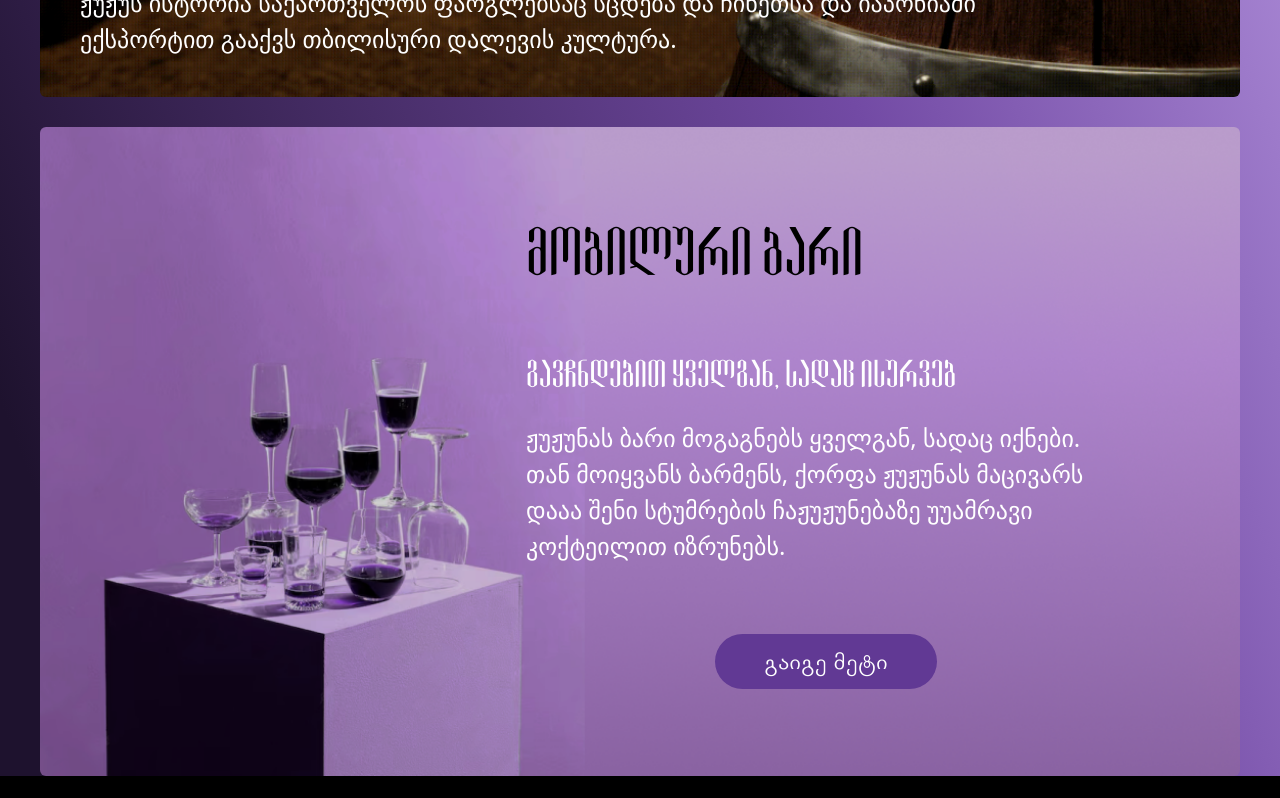
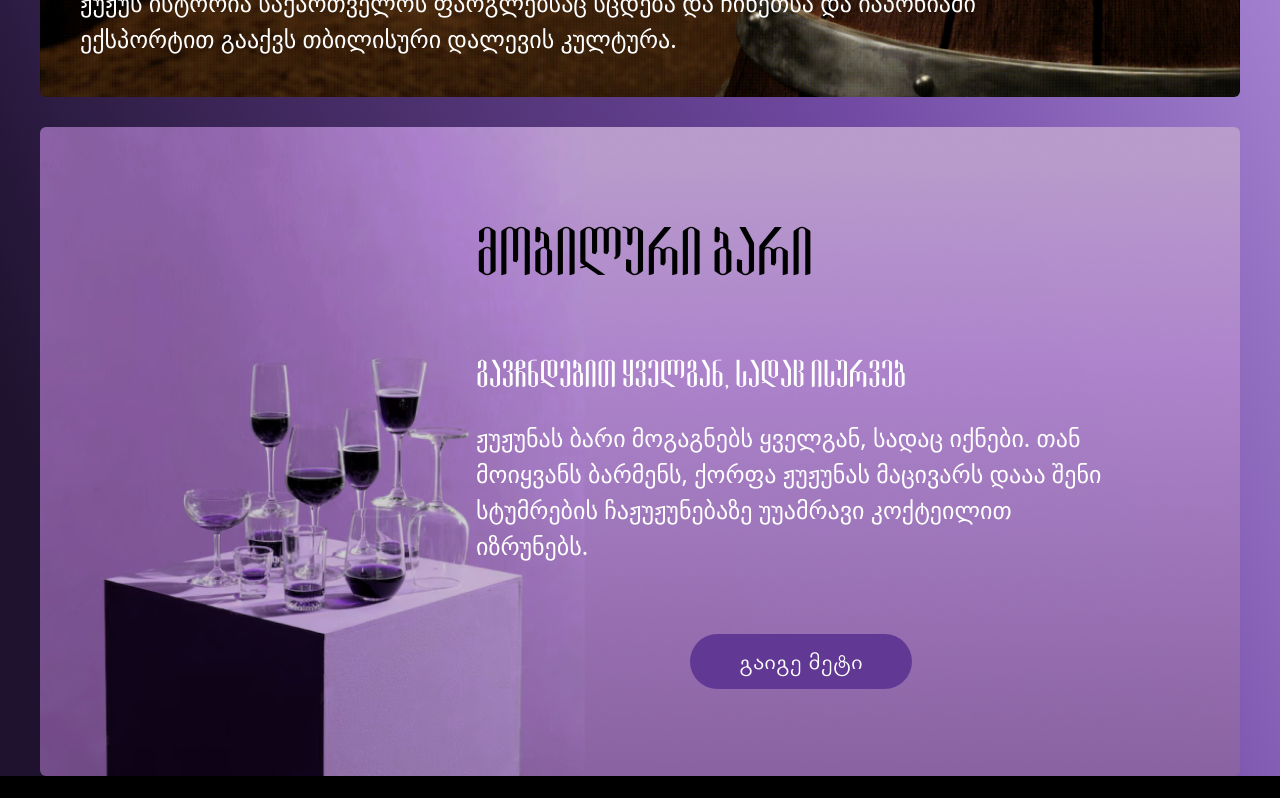
Before and after one commit to linesquad/jujuna, a React (Vite) app: page / in a window 1280 px wide. Shown: the part 1360-2158 px from the top of the page. Built offline with nearby package versions, Linux system fonts and the light colour scheme.

Commit message:
feat: use reusable component and add reusable styles in herocontent

```diff
--- a/src/components/landingComponents/HeroContent.jsx
+++ b/src/components/landingComponents/HeroContent.jsx
@@ -1,27 +1,24 @@
 function HeroContent({
+  containerStyle = "flex flex-col gap-[24px] max-w-[371px] md:max-w-[400px] lg:max-w-[650px]",
   title = "",
+  titleStyle = "text-color-primary text-[48px] font-tommaso lg:text-[72px]",
   heading = "",
+  headingStyle = "text-color-primary/60 text-[36px] font-tommaso lg:text-[48px] lg:max-w-[553px]",
   desktopDescription = "",
   description = [],
+  descriptionStyle = "text-color-primary text-[16px] lg:text-[24px] lg:w-[928px]",
 }) {
   return (
-    <div className="flex flex-col gap-[24px] max-w-[371px] md:max-w-[400px] lg:max-w-[650px]">
-      <h2 className="text-color-primary text-[48px] font-tommaso lg:text-[72px]">
-        {title}
-      </h2>
-      <p className="text-color-primary/60 text-[36px] font-tommaso lg:text-[48px] lg:max-w-[553px]">
-        {heading}
-      </p>
+    <div className={containerStyle}>
+      <h2 className={titleStyle}>{title}</h2>
+      <p className={headingStyle}>{heading}</p>
       <p className="hidden md:block text-color-primary text-[20px] lg:text-[24px]">
         {desktopDescription}
       </p>
       <div className="flex flex-col gap-[20px]">
         {description?.map((item, index) => {
           return (
-            <p
-              className="text-color-primary text-[16px] lg:text-[24px] lg:w-[928px]"
-              key={index}
-            >
+            <p className={descriptionStyle} key={index}>
               {item.paragraph}
             </p>
           );
--- a/src/components/landingComponents/MobileBar.jsx
+++ b/src/components/landingComponents/MobileBar.jsx
@@ -1,23 +1,26 @@
 import Button from "../Button";
 import Wrapper from "../Wrapper";
+import HeroContent from "./HeroContent";
 
 function MobileBar() {
   return (
     <Wrapper>
-      <div className="bg-[url('/images/banner2.png')] bg-no-repeat bg-cover pt-[12px] pr-[12px] pb-[16px] md:pt-[30px] md:pr-[30px] md:pb-[40px] lg:pt-[80px] lg:pr-[114px] lg:pb-[87px] flex justify-end rounded-md">
-        {/* aq gamoiyene herocontent komponenti */}
-        <div className="w-[305px] md:w-[450px] lg:w-[600px] flex flex-col">
-          <h2 className="text-[32px] lg:text-[60px] text-color-black font-tommaso">
-            მობილური ბარი
-          </h2>
-          <h3 className="text-[24px] lg:text-[34px] lg:mt-[52px] text-color-primary font-tommaso">
-            გავჩნდებით ყველგან, სადაც ისურვებ
-          </h3>
-          <p className="text-[16px] lg:text-[24px] text-color-primary mt-[20px]">
-            ჟუჟუნას ბარი მოგაგნებს ყველგან, სადაც იქნები. თან მოიყვანს ბარმენს,
-            ქორფა ჟუჟუნას მაცივარს დააა შენი სტუმრების ჩაჟუჟუნებაზე უუამრავი
-            კოქტეილით იზრუნებს.
-          </p>
+      <div className="bg-[url('/images/banner2.png')] bg-no-repeat bg-cover pt-[12px] pl-[10px] pr-[12px] pb-[16px] md:pt-[30px] md:pr-[30px] md:pb-[40px] lg:pt-[80px] lg:pr-[114px] lg:pb-[87px] flex justify-end rounded-md">
+        <div className="justify-end w-[371px] md:w-[400px] lg:w-[650px]">
+          <HeroContent
+            containerStyle=""
+            title="მობილური ბარი"
+            titleStyle="text-[32px] lg:text-[60px] text-color-black font-tommaso"
+            heading="გავჩნდებით ყველგან, სადაც ისურვებ"
+            headingStyle="text-[24px] lg:text-[34px] lg:mt-[52px] text-color-primary font-tommaso"
+            description={[
+              {
+                paragraph:
+                  "ჟუჟუნას ბარი მოგაგნებს ყველგან, სადაც იქნები. თან მოიყვანს ბარმენს,  ქორფა ჟუჟუნას მაცივარს დააა შენი სტუმრების ჩაჟუჟუნებაზე უუამრავი კოქტეილით იზრუნებს.",
+              },
+            ]}
+            descriptionStyle="text-[16px] lg:text-[24px] text-color-primary mt-[20px]"
+          />
           <div className="flex justify-end md:justify-center mt-[14px] md:mt-[30px] lg:mt-[70px]">
             <Button type="large">გაიგე მეტი</Button>
           </div>
```
